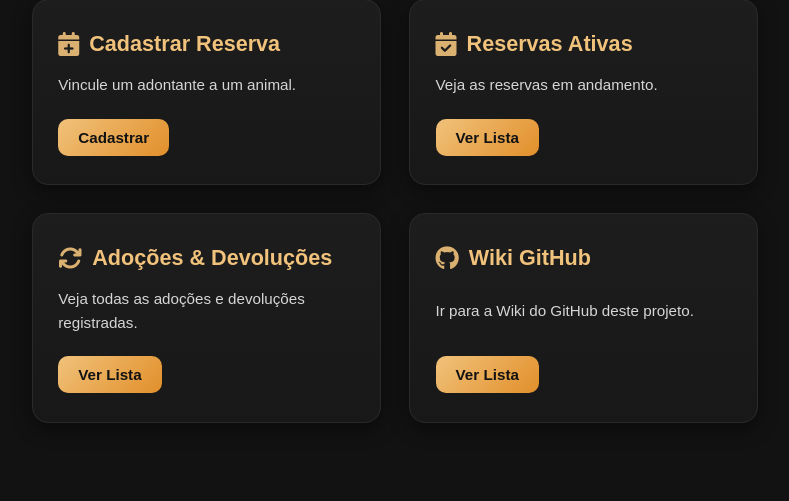
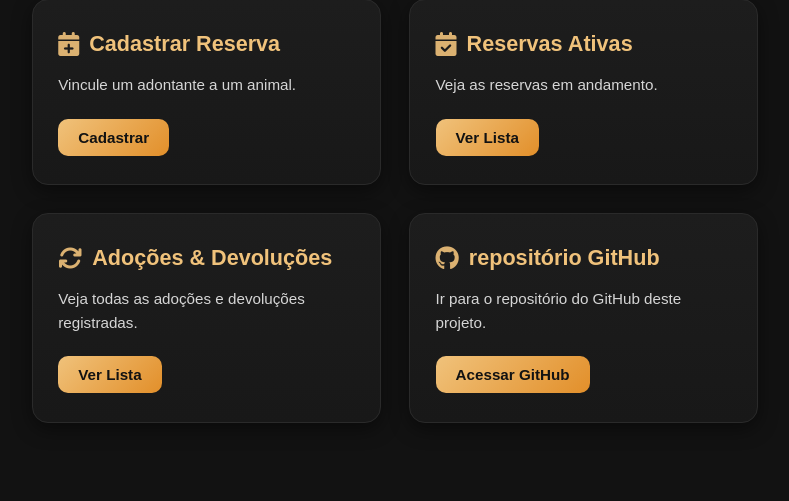
Before and after one commit to gabriel-so-santos/sis-adocao-animais, a Flask app: page / in a window 1280 px wide. Shown: the part 725-1226 px from the top of the page, without its empty margins (245-1034 px from the left). Run offline with Flask 3, Linux system fonts and the light colour scheme; parts of the project's set-up code (start-up, migrations or seed data) failed here and were passed over.

Commit message:
Final submission

```diff
--- a/app/templates/index.html
+++ b/app/templates/index.html
@@ -63,9 +63,11 @@
         </div>
 
         <div class="home-card">
-            <h3><i class="fa-brands fa-github"></i> Wiki GitHub </h3>
-            <p>Ir para a Wiki do GitHub deste projeto.</p>
-            <a href="" class="home-button">Ver Lista</a>
+            <h3><i class="fa-brands fa-github"></i> repositório GitHub </h3>
+            <p>Ir para o repositório do GitHub deste projeto.</p>
+            <a href="https://github.com/gabriel-so-santos/sis-adocao-animais" target="_blank" class="home-button">
+                Acessar GitHub
+            </a>
         </div>
 
     </div>
--- a/main.py
+++ b/main.py
@@ -57,4 +57,4 @@ app = Flask(
 from app.routes import *
 
 if __name__ == "__main__":
-    app.run(debug=True)
+    app.run(debug=False)
```
